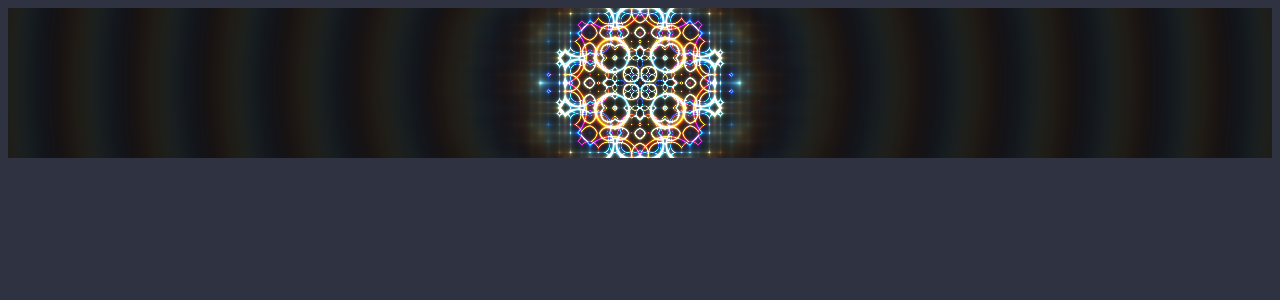
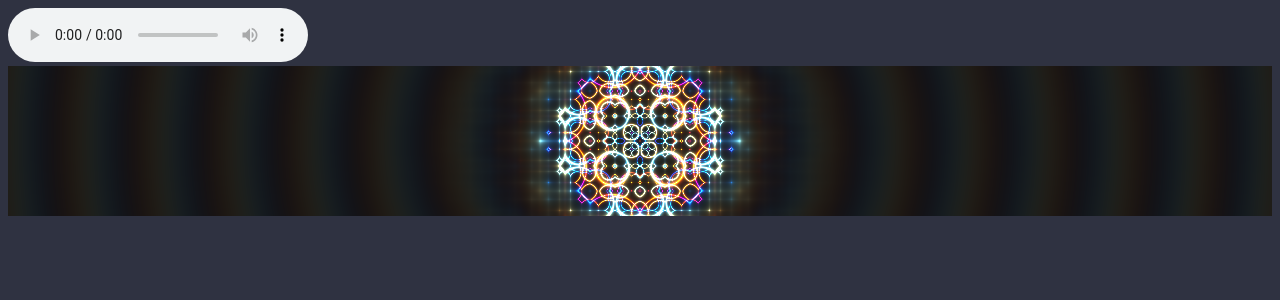
Before and after one commit to ZalwayJH/fractal-player, a React (Vite) app in the folder src/renderer/: page / in a window 1280 px wide. Shown: the top 300 px of the page. Built offline with nearby package versions, Linux system fonts and the light colour scheme.

Commit message:
added and positioned audio control input

```diff
--- a/src/renderer/src/App.jsx
+++ b/src/renderer/src/App.jsx
@@ -1,9 +1,11 @@
 import icons from './assets/icons.svg';
 import Visualizer from './components/Visualizer';
+import AudioControls from './components/menus/AudioControls';
 
 function App() {
   return (
     <div className="bg-[#2f3241] h-full min-h-[650px]">
+      <AudioControls />
       <Visualizer />
     </div>
   );
--- a/src/renderer/src/assets/index.css
+++ b/src/renderer/src/assets/index.css
@@ -28,6 +28,9 @@ body {
   background-color: #2f3241;
 }
 
+canvas {
+  height: 100%;
+}
 /* body {
   display: flex;
   flex-direction: column;
--- a/src/renderer/src/components/Visualizer.jsx
+++ b/src/renderer/src/components/Visualizer.jsx
@@ -3,7 +3,11 @@ import React, { useMemo, useState } from 'react';
 import Scene from './Scene';
 
 function Visualizer() {
-  return <Scene />;
+  return (
+    <div className="h-full z-0">
+      <Scene />
+    </div>
+  );
 }
 
 export default Visualizer;
--- a/src/renderer/src/components/menus/AudioControls.jsx
+++ b/src/renderer/src/components/menus/AudioControls.jsx
@@ -3,7 +3,7 @@ import React from 'react';
 function AudioControls() {
   return (
     <div>
-      <input></input>
+      <audio className="z-10 right-5 left-5 bottom-5 mx-auto  absolute " controls></audio>
     </div>
   );
 }
```
